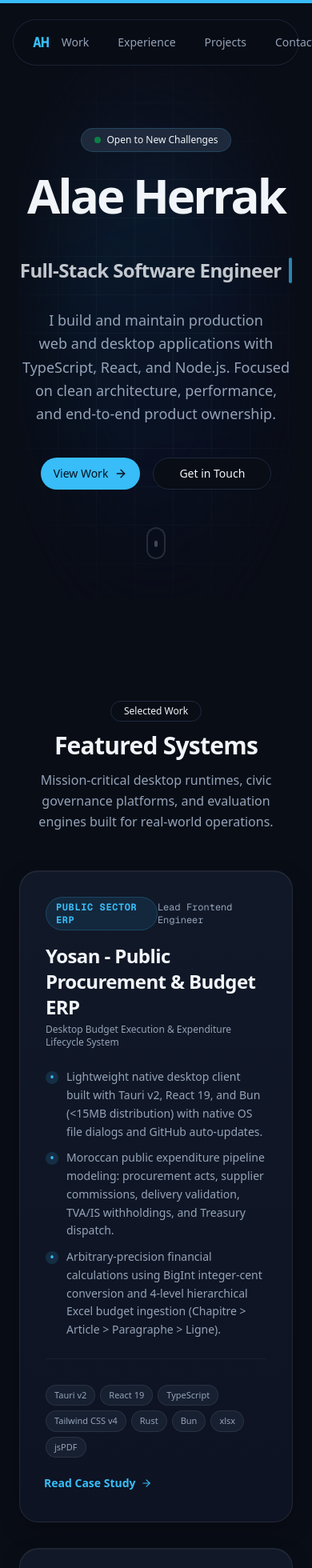
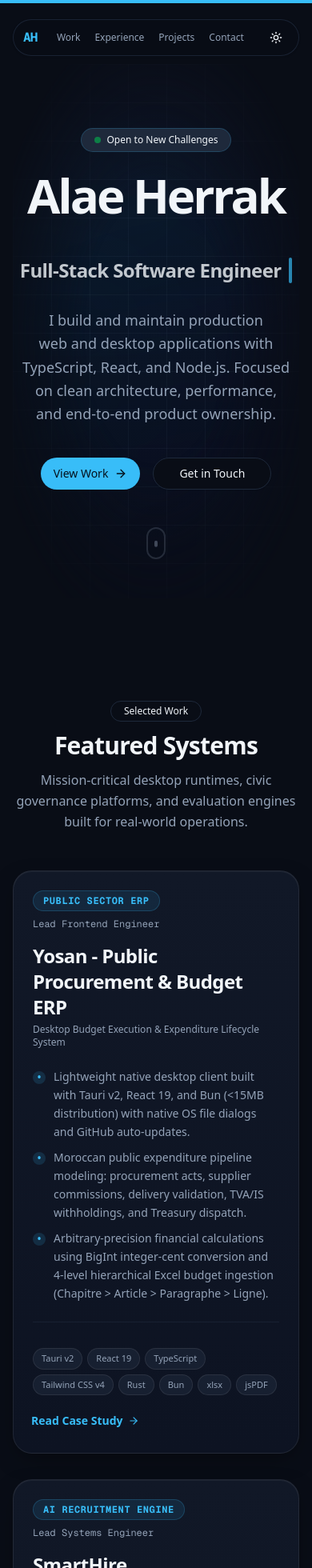
Before and after one commit to alae-herrak/alaeherrak, a Next.js app: page / in a window 390 px wide. Shown: the top 1960 px of the page at 80% size. Built offline with nearby package versions, Linux system fonts and the light colour scheme.

Commit message:
fix(ui): improve mobile responsiveness for navbar and work section pills

```diff
--- a/app/(public)/page.tsx
+++ b/app/(public)/page.tsx
@@ -165,7 +165,7 @@ const TechIcon = ({ name, icon, customIcon, color, darkText }: TechItem) => {
 
 export default function HomePage() {
   return (
-    <div className="relative mx-auto max-w-6xl space-y-32 px-6 py-12 pt-20">
+    <div className="relative mx-auto max-w-6xl space-y-32 px-4 py-12 pt-20 sm:px-6">
       <ScrollIndicator />
 
       <GridBackground>
@@ -236,9 +236,9 @@ export default function HomePage() {
 
         <div className="grid grid-cols-1 gap-8 md:grid-cols-2">
           {/* 1. Yosan - Public Procurement & Budget ERP */}
-          <div className="portfolio-card group relative flex flex-col justify-between rounded-3xl p-8 transition-all md:p-9">
+          <div className="portfolio-card group relative flex flex-col justify-between rounded-3xl p-6 transition-all sm:p-8 md:p-9">
             <div className="space-y-4">
-              <div className="flex items-center justify-between">
+              <div className="flex flex-wrap items-center justify-between gap-2">
                 <span className="border-primary/20 bg-primary/10 text-primary rounded-full border px-3 py-1 font-mono text-xs font-bold tracking-wider uppercase">
                   Public Sector ERP
                 </span>
@@ -327,9 +327,9 @@ export default function HomePage() {
           </div>
 
           {/* 2. SmartHire - AI Recruitment Engine */}
-          <div className="portfolio-card group relative flex flex-col justify-between rounded-3xl p-8 transition-all md:p-9">
+          <div className="portfolio-card group relative flex flex-col justify-between rounded-3xl p-6 transition-all sm:p-8 md:p-9">
             <div className="space-y-4">
-              <div className="flex items-center justify-between">
+              <div className="flex flex-wrap items-center justify-between gap-2">
                 <span className="border-primary/20 bg-primary/10 text-primary rounded-full border px-3 py-1 font-mono text-xs font-bold tracking-wider uppercase">
                   AI Recruitment Engine
                 </span>
@@ -414,9 +414,9 @@ export default function HomePage() {
           </div>
 
           {/* 3. Project Qarawiyyin - University Management System */}
-          <div className="portfolio-card group relative flex flex-col justify-between rounded-3xl p-8 transition-all md:p-9">
+          <div className="portfolio-card group relative flex flex-col justify-between rounded-3xl p-6 transition-all sm:p-8 md:p-9">
             <div className="space-y-4">
-              <div className="flex items-center justify-between">
+              <div className="flex flex-wrap items-center justify-between gap-2">
                 <span className="border-primary/20 bg-primary/10 text-primary rounded-full border px-3 py-1 font-mono text-xs font-bold tracking-wider uppercase">
                   University ERP
                 </span>
@@ -499,9 +499,9 @@ export default function HomePage() {
           </div>
 
           {/* 4. Exact POS - Retail POS & ERP */}
-          <div className="portfolio-card group relative flex flex-col justify-between rounded-3xl p-8 transition-all md:p-9">
+          <div className="portfolio-card group relative flex flex-col justify-between rounded-3xl p-6 transition-all sm:p-8 md:p-9">
             <div className="space-y-4">
-              <div className="flex items-center justify-between">
+              <div className="flex flex-wrap items-center justify-between gap-2">
                 <span className="border-primary/20 bg-primary/10 text-primary rounded-full border px-3 py-1 font-mono text-xs font-bold tracking-wider uppercase">
                   Retail POS & ERP
                 </span>
--- a/components/public/navbar.tsx
+++ b/components/public/navbar.tsx
@@ -45,14 +45,14 @@ export default function Navbar({ className }: { className?: string }) {
       }}
       className={cn("fixed inset-x-0 z-50 mx-auto w-full px-4", className)}
     >
-      <nav className="relative flex items-center justify-between rounded-full border border-border/80 bg-background/80 px-6 py-2.5 shadow-sm backdrop-blur-md dark:border-border/60 dark:bg-card/75">
+      <nav className="relative flex items-center justify-between rounded-full border border-border/80 bg-background/80 px-3 py-1.5 shadow-sm backdrop-blur-md sm:px-6 sm:py-2.5 dark:border-border/60 dark:bg-card/75">
         <Link href="/" className="flex shrink-0 items-center">
-          <span className="text-primary font-mono text-lg font-bold tracking-tighter transition-opacity hover:opacity-80">
+          <span className="text-primary font-mono text-base font-bold tracking-tighter transition-opacity hover:opacity-80 sm:text-lg">
             AH
           </span>
         </Link>
 
-        <div className="relative flex items-center gap-1">
+        <div className="relative flex items-center gap-0.5 sm:gap-1">
           <AnimatePresence>
             {NAV_ITEMS.map((item, index) => {
               const isActive =
@@ -68,7 +68,7 @@ export default function Navbar({ className }: { className?: string }) {
                   onMouseEnter={() => setHoveredIndex(index)}
                   onMouseLeave={() => setHoveredIndex(null)}
                   className={cn(
-                    "relative px-4 py-2 text-sm font-medium transition-colors duration-300",
+                    "relative px-2 py-1.5 text-xs font-medium transition-colors duration-300 sm:px-4 sm:py-2 sm:text-sm",
                     isActive
                       ? "text-primary"
                       : "text-muted-foreground hover:text-primary",
@@ -109,7 +109,7 @@ export default function Navbar({ className }: { className?: string }) {
         </div>
 
         <div className="flex shrink-0 items-center">
-          <ThemeToggle className="rounded-full" />
+          <ThemeToggle className="size-8 rounded-full sm:size-9" />
         </div>
       </nav>
     </motion.div>
```
